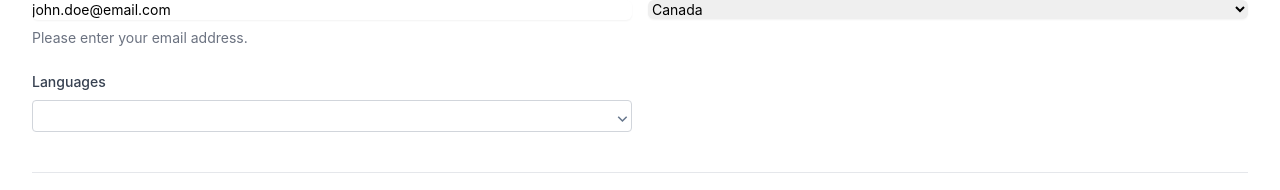
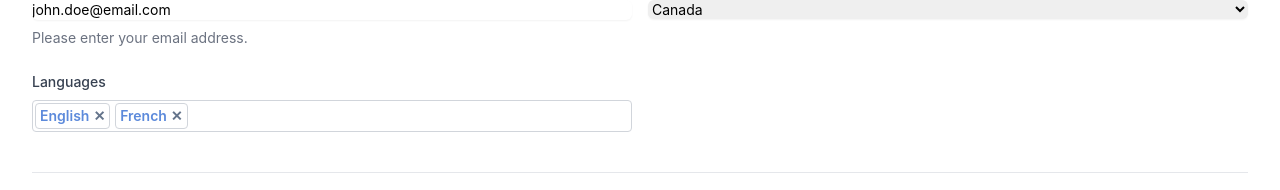
Before and after one commit to DeboraSerra/xambi-tech-take-home, a React (Create React App) app: page / in a window 1280 px wide. Shown: the part 240-430 px from the top of the page. Built offline with nearby package versions, Linux system fonts and the light colour scheme.

Commit message:
chore: update pull list component to be a text field

```diff
--- a/src/components/App.js
+++ b/src/components/App.js
@@ -38,208 +38,6 @@ const editEntries = [
     isRequired: false,
     attribute: "languages",
     attributeName: "Languages",
-    options: [
-      {
-        value: "English",
-        isSelected: false,
-        id: new Date().getTime() * Math.random(),
-      },
-      {
-        value: "Spanish",
-        isSelected: false,
-        id: new Date().getTime() * Math.random(),
-      },
-      {
-        value: "French",
-        isSelected: false,
-        id: new Date().getTime() * Math.random(),
-      },
-      {
-        value: "German",
-        isSelected: false,
-        id: new Date().getTime() * Math.random(),
-      },
-      {
-        value: "Chinese",
-        isSelected: false,
-        id: new Date().getTime() * Math.random(),
-      },
-      {
-        value: "Japanese",
-        isSelected: false,
-        id: new Date().getTime() * Math.random(),
-      },
-      {
-        value: "Korean",
-        isSelected: false,
-        id: new Date().getTime() * Math.random(),
-      },
-      {
-        value: "Russian",
-        isSelected: false,
-        id: new Date().getTime() * Math.random(),
-      },
-      {
-        value: "Arabic",
-        isSelected: false,
-        id: new Date().getTime() * Math.random(),
-      },
-      {
-        value: "Hindi",
-        isSelected: false,
-        id: new Date().getTime() * Math.random(),
-      },
-      {
-        value: "Bengali",
-        isSelected: false,
-        id: new Date().getTime() * Math.random(),
-      },
-      {
-        value: "Portuguese",
-        isSelected: false,
-        id: new Date().getTime() * Math.random(),
-      },
-      {
-        value: "Indonesian",
-        isSelected: false,
-        id: new Date().getTime() * Math.random(),
-      },
-      {
-        value: "Urdu",
-        isSelected: false,
-        id: new Date().getTime() * Math.random(),
-      },
-      {
-        value: "Turkish",
-        isSelected: false,
-        id: new Date().getTime() * Math.random(),
-      },
-      {
-        value: "Italian",
-        isSelected: false,
-        id: new Date().getTime() * Math.random(),
-      },
-      {
-        value: "Dutch",
-        isSelected: false,
-        id: new Date().getTime() * Math.random(),
-      },
-      {
-        value: "Polish",
-        isSelected: false,
-        id: new Date().getTime() * Math.random(),
-      },
-      {
-        value: "Vietnamese",
-        isSelected: false,
-        id: new Date().getTime() * Math.random(),
-      },
-      {
-        value: "Thai",
-        isSelected: false,
-        id: new Date().getTime() * Math.random(),
-      },
-      {
-        value: "Swedish",
-        isSelected: false,
-        id: new Date().getTime() * Math.random(),
-      },
-      {
-        value: "Greek",
-        isSelected: false,
-        id: new Date().getTime() * Math.random(),
-      },
-      {
-        value: "Romanian",
-        isSelected: false,
-        id: new Date().getTime() * Math.random(),
-      },
-      {
-        value: "Hungarian",
-        isSelected: false,
-        id: new Date().getTime() * Math.random(),
-      },
-      {
-        value: "Czech",
-        isSelected: false,
-        id: new Date().getTime() * Math.random(),
-      },
-      {
-        value: "Finnish",
-        isSelected: false,
-        id: new Date().getTime() * Math.random(),
-      },
-      {
-        value: "Norwegian",
-        isSelected: false,
-        id: new Date().getTime() * Math.random(),
-      },
-      {
-        value: "Danish",
-        isSelected: false,
-        id: new Date().getTime() * Math.random(),
-      },
-      {
-        value: "Slovak",
-        isSelected: false,
-        id: new Date().getTime() * Math.random(),
-      },
-      {
-        value: "Croatian",
-        isSelected: false,
-        id: new Date().getTime() * Math.random(),
-      },
-      {
-        value: "Bulgarian",
-        isSelected: false,
-        id: new Date().getTime() * Math.random(),
-      },
-      {
-        value: "Serbian",
-        isSelected: false,
-        id: new Date().getTime() * Math.random(),
-      },
-      {
-        value: "Lithuanian",
-        isSelected: false,
-        id: new Date().getTime() * Math.random(),
-      },
-      {
-        value: "Slovenian",
-        isSelected: false,
-        id: new Date().getTime() * Math.random(),
-      },
-      {
-        value: "Latvian",
-        isSelected: false,
-        id: new Date().getTime() * Math.random(),
-      },
-      {
-        value: "Estonian",
-        isSelected: false,
-        id: new Date().getTime() * Math.random(),
-      },
-      {
-        value: "Maltese",
-        isSelected: false,
-        id: new Date().getTime() * Math.random(),
-      },
-      {
-        value: "Icelandic",
-        isSelected: false,
-        id: new Date().getTime() * Math.random(),
-      },
-      {
-        value: "Albanian",
-        isSelected: false,
-        id: new Date().getTime() * Math.random(),
-      },
-      {
-        value: "Macedonian",
-        isSelected: false,
-        id: new Date().getTime() * Math.random(),
-      },
-    ],
   },
 ];
 
@@ -255,6 +53,10 @@ function App() {
           dob: "1980-01-01",
           email: "john.doe@email.com",
           country: "Canada",
+          languages: [
+            { value: "English", id: new Date().getTime() * Math.random() },
+            { value: "French", id: new Date().getTime() * Math.random() },
+          ],
         }}
         onSubmitSuccess={() => console.log("Form submitted successfully.")}
       />
--- a/src/components/EditForm.jsx
+++ b/src/components/EditForm.jsx
@@ -25,18 +25,13 @@ export function EditForm(props) {
 
   const [pillList, setPillList] = useState([]);
   useEffect(() => {
-    const multiselect = props.editEntries.find((entry) => {
-      return entry.type === EditEntryType.PillList;
-    });
-    const currMultiselectValues = multiselect.options.map((option) => {
-      const isSelected = entity?.[multiselect.attribute]?.includes(
-        option.value
-      );
-      return { value: option.value, isSelected };
-    });
-    setPillList(
-      currMultiselectValues.sort((a, b) => a.value.localeCompare(b.value))
+    const isPillListField = props.editEntries.find(
+      (entry) => entry.type === EditEntryType.PillList
     );
+    const currPillListValue = isPillListField
+      ? entity[isPillListField.attribute]
+      : [];
+    currPillListValue.length && setPillList(currPillListValue);
   }, [props.editEntries, entity]);
 
   const [uploadPhotoMap] = useState({});
--- a/src/components/Fields/PillList.jsx
+++ b/src/components/Fields/PillList.jsx
@@ -1,5 +1,4 @@
 import PropTypes from "prop-types";
-import { useEffect, useRef, useState } from "react";
 
 const PillList = ({
   editEntry,
@@ -8,45 +7,33 @@ const PillList = ({
   pillList,
   setPillList,
 }) => {
-  const [isOpen, setIsOpen] = useState(false);
-  const pillListRef = useRef(null);
-
-  useEffect(() => {
-    const handleClick = (e) => {
-      const isMultiselect =
-        pillListRef.current.contains(e.target) ||
-        e.target.closest(".multiselect__pill") ||
-        e.target.closest(".multiselect__options--item");
-      if (pillListRef.current && !isMultiselect) {
-        setIsOpen(false);
-      }
-    };
-    document.addEventListener("click", handleClick);
-    return () => {
-      document.removeEventListener("click", handleClick);
-    };
-  }, []);
-
-  const selectItem = (option) => {
+  const removeItem = (option) => {
     setPillList((prev) => {
-      return prev.map((item) => {
-        if (item.value === option.value) {
-          return { ...item, isSelected: !item.isSelected };
-        }
-        return item;
-      });
+      return prev.filter((item) => item.id !== option.id);
     });
   };
 
-  const handleOpen = (e) => {
-    if (e.target.closest(".multiselect__pill")) {
-      return;
+  const addItem = (option) => {
+    setPillList((prev) => {
+      return [...prev, option];
+    });
+  };
+
+  const handleInputSubmit = (e) => {
+    if (e.key === "Enter") {
+      e.target.id === "pillList" && e.preventDefault();
+      const value = document.querySelector("#pillList").value.trim();
+      document.querySelector("#pillList").value = "";
+      if (!value) return;
+      addItem({
+        value,
+        id: new Date().getTime() * Math.random(),
+      });
     }
-    setIsOpen(!isOpen);
   };
 
   return (
-    <div className='col-span-6 sm:col-span-3 relative' ref={pillListRef}>
+    <div className='col-span-6 sm:col-span-3 relative'>
       <label
         htmlFor={editEntry.attribute}
         className='block text-sm font-medium text-gray-700'
@@ -58,50 +45,31 @@ const PillList = ({
           </span>
         )}
       </label>
-      <div className='w-full my-2'>
-        <button
-          className='flex border w-full border-gray-300 p-[2px] min-h-8 font-medium text-gray-700 items-center rounded'
-          onClick={handleOpen}
+      <label
+        htmlFor='pillList'
+        className='w-full my-2 flex border border-gray-300 p-[2px] min-h-8 font-medium text-gray-700 items-center rounded gap-[5px] flex-wrap'
       >
-          <div className='flex flex-wrap grow gap-[5px]'>
-            {pillList
-              .filter((it) => it.isSelected)
-              .map((option) => (
-                <p key={option.value} className='multiselect__pill'>
+        {pillList.map((option) => (
+          <p key={option.id} className='multiselect__pill'>
             {option.value}
             <button
               className='multiselect__button'
-                    onClick={() => selectItem(option)}
+              onClick={(e) => {
+                removeItem(option);
+              }}
             >
               &#x2715;
             </button>
           </p>
         ))}
-          </div>
-          <span
-            className={`multiselect__button transition-all ${
-              !isOpen ? "rotate-180" : ""
-            }`}
-          >
-            &#8963;{" "}
-          </span>
-        </button>
-        {isOpen && (
-          <div className='multiselect__options'>
-            {pillList
-              .filter((it) => !it.isSelected)
-              .map((option) => (
-                <button
-                  key={option.value}
-                  className='multiselect__options--item'
-                  onClick={() => selectItem(option)}
-                >
-                  {option.value}
-                </button>
-              ))}
-          </div>
-        )}
-      </div>
+        <input
+          name='pillList'
+          id='pillList'
+          type='text'
+          className='h-full grow border-none outline-none'
+          onKeyDown={handleInputSubmit}
+        />
+      </label>
     </div>
   );
 };
```
Lines whose indentation alone changed are shown as unchanged.
